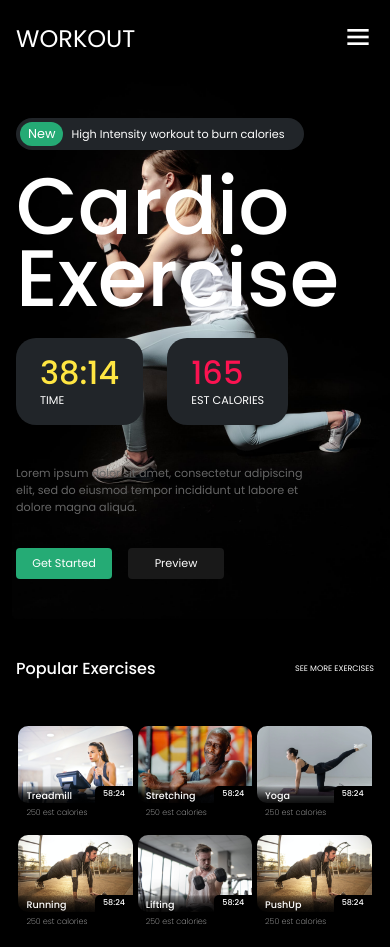
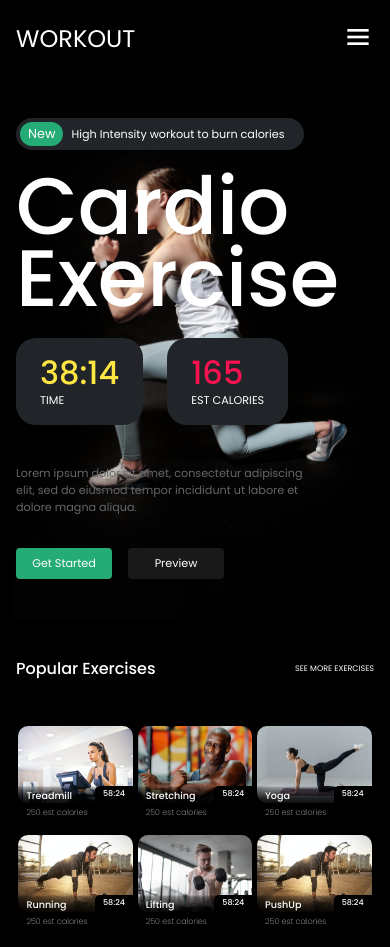
Before and after one commit to ismartNishant/UI, a plain HTML site: page index.html in a window 390 px wide. Shown: the top 947 px of the page. Drawn offline with nearby package versions, Linux system fonts and the light colour scheme.

Commit message:
layout fixed

```diff
--- a/style.css
+++ b/style.css
@@ -541,8 +541,8 @@ nav {
     }
     .timeandcal img {
         left: 3%;
-        top: 4%;
-        width: 100%;
+        top: 7%;
+        width: 96%;
     }
     nav {
         padding: 1rem !important;
```
